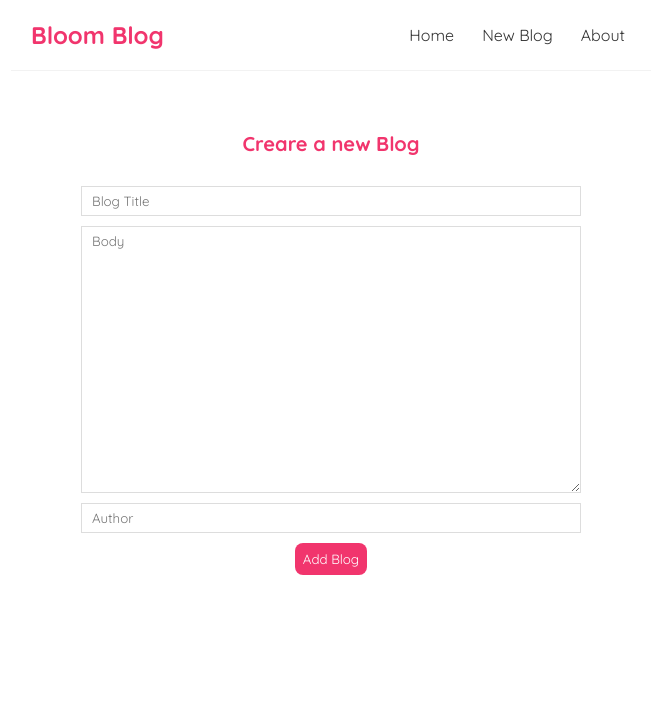
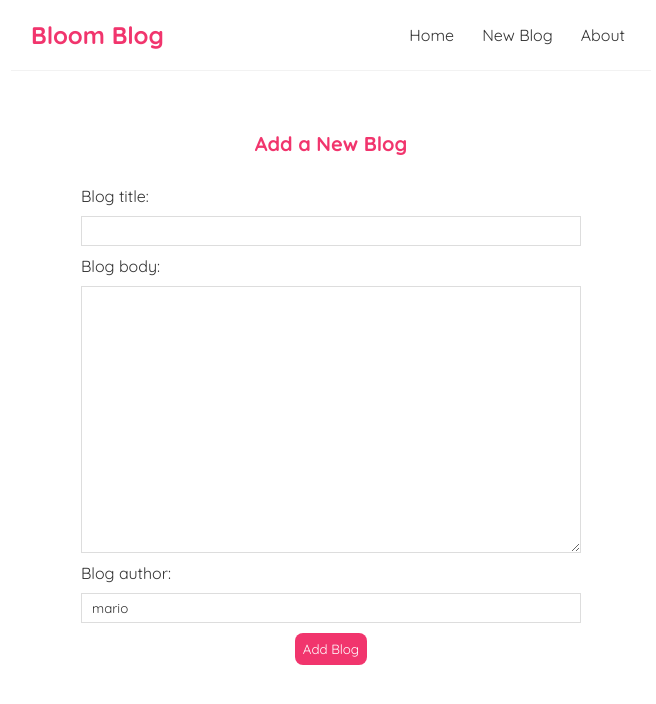
Before and after one commit to kumarlokesh3132/bloom_blog_react, a React (Create React App) app: page /create in a window 1280 px wide. Shown: the top 704 px of the page, without its empty margins (309-965 px from the left). Built offline with nearby package versions, Linux system fonts and the light colour scheme.

Commit message:
added navigation redirect

```diff
--- a/src/components/Create.js
+++ b/src/components/Create.js
@@ -1,30 +1,55 @@
 import { useState } from "react";
-
+import { useNavigate } from "react-router-dom";
 
 const Create = () => {
-
   const [title, setTitle] = useState('');
   const [body, setBody] = useState('');
-    const [author, setAuthor] = useState('');
+  const [author, setAuthor] = useState('mario');
+  const [isLoading,setIsLoading] = useState(false);
+  const navigate = useNavigate();
+
   const handleSubmit = (e) => {
+    setIsLoading(true);
     e.preventDefault();
-        const blog = {title, body, author};
-        fetch('http://localhost:8000/blogs', {
+    const blog = { title, body, author };
+
+    fetch('http://localhost:8000/blogs/', {
       method: 'POST',
-            headers: {"Content-type" : "application/json"},
+      headers: { "Content-Type": "application/json" },
       body: JSON.stringify(blog)
     }).then(() => {
-            console.log("blog added");
+        setIsLoading(false);
+      console.log('new blog added');
+      navigate("/");
     })
   }
+
   return (
     <div className="create">
-            <h2>Creare a new Blog</h2>
+      <h2>Add a New Blog</h2>
       <form onSubmit={handleSubmit}>
-            <input type="text" required placeholder="Blog Title" value={title} onChange={(e) => setTitle(e.target.value)}></input>
-            <textarea required placeholder="Body" value={body} onChange={(e) => setBody(e.target.value)}></textarea>
-            <input type="text" required placeholder="Author" value={author} onChange={(e) => setAuthor(e.target.value)}></input>
-            <button>Add Blog</button>
+        <label>Blog title:</label>
+        <input
+          type="text"
+          required
+          value={title}
+          onChange={(e) => setTitle(e.target.value)}
+        />
+        <label>Blog body:</label>
+        <textarea
+          required
+          value={body}
+          onChange={(e) => setBody(e.target.value)}
+        ></textarea>
+        <label>Blog author:</label>
+        <input
+          type="text"
+          required
+          value={author}
+          onChange={(e) => setAuthor(e.target.value)}
+        />
+        {!isLoading && <button>Add Blog</button>}
+        {isLoading && <button>Addding...</button>}
       </form>
     </div>
   );
```
Lines whose indentation alone changed are shown as unchanged.
